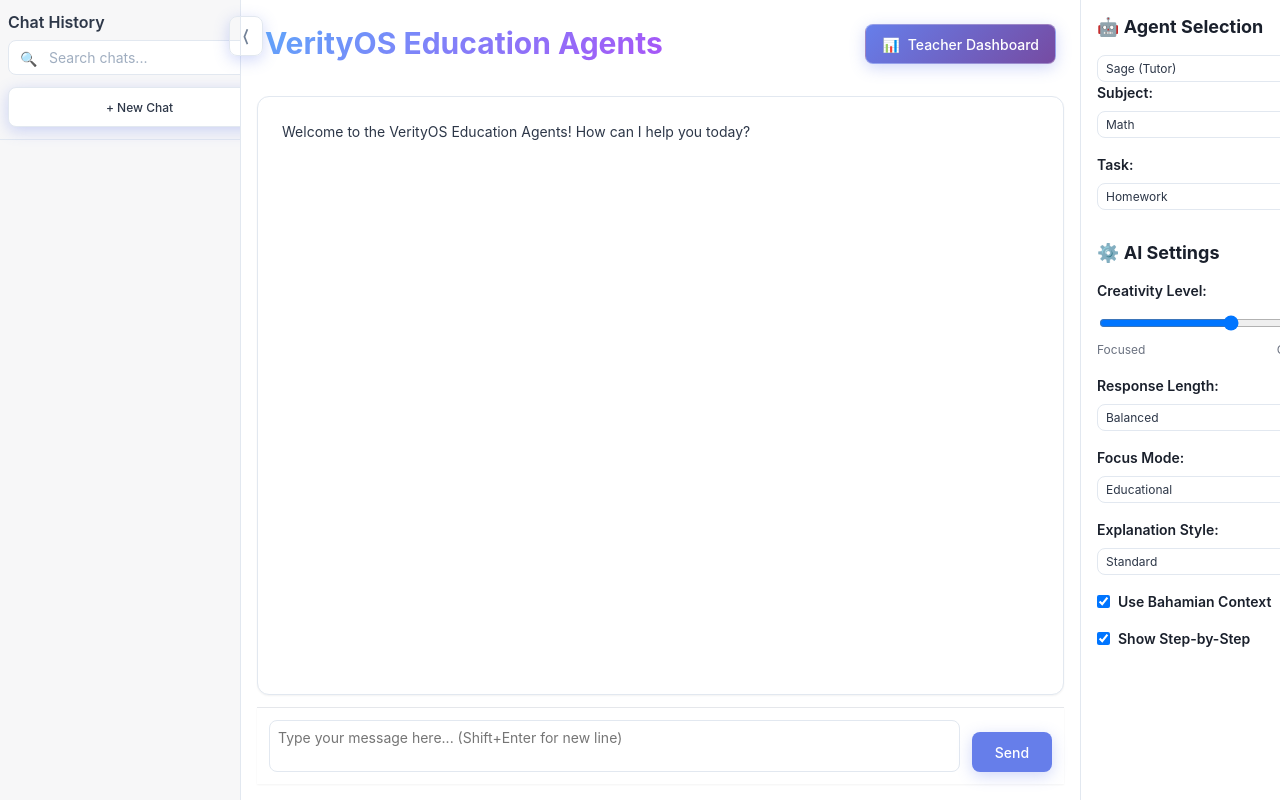
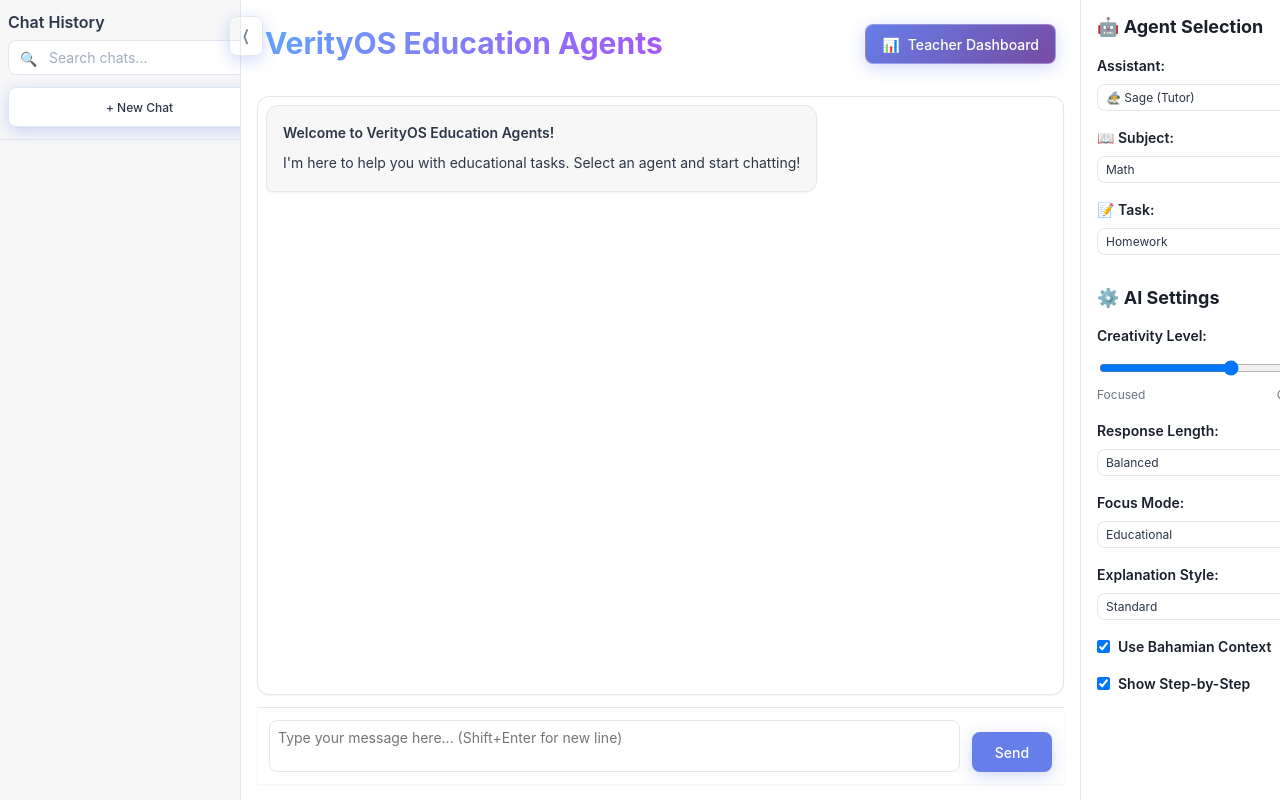
Before and after one commit to salutethegenius/verityos-education-agents, a Flask app: page / in a window 1280 px wide. Shown: the part 68-868 px from the top of the page. Run offline with Flask 3, Linux system fonts and the light colour scheme.

Commit message:
Assistant checkpoint: Rebuilt teacher interface with proper layout structure
Assistant generated file changes:
- web/templates/agent_interface.html: Rebuild teacher interface with proper layout structure matching student interface
- web/static/js/app.js: Fix JavaScript event handlers to match HTML element IDs, Fix JavaScript event handlers to match HTML element IDs

---

User prompt:

well we are focusing on the agent_interface really..

Replit-Commit-Author: Assistant
Replit-Commit-Session-Id: dcc4b1e3-7e39-4ed4-995a-b9f12f62e05c

```diff
--- a/web/static/js/app.js
+++ b/web/static/js/app.js
@@ -127,7 +127,7 @@ class ChatInterface {
         });
 
         // Send message button and input
-        const sendBtn = document.getElementById('send-btn');
+        const sendBtn = document.getElementById('send-button');
         const messageInput = document.getElementById('message-input');
 
         if (sendBtn) {
@@ -144,9 +144,17 @@ class ChatInterface {
         }
 
         // New conversation button
-        const newConversationBtn = document.getElementById('new-conversation');
+        const newConversationBtn = document.getElementById('new-chat-btn');
         if (newConversationBtn) {
             newConversationBtn.addEventListener('click', () => this.startNewConversation());
+        }
+
+        // Agent selection dropdown
+        const agentSelect = document.getElementById('agent-select');
+        if (agentSelect) {
+            agentSelect.addEventListener('change', (e) => {
+                this.switchAgent(e.target.value);
+            });
         }
     }
 
--- a/web/templates/agent_interface.html
+++ b/web/templates/agent_interface.html
@@ -1,3 +1,4 @@
+
 <!DOCTYPE html>
 <html lang="en">
 <head>
@@ -10,6 +11,7 @@
   <nav style="background-color: #f0f0f0; padding: 10px;">
     <a href="/student-login" style="text-decoration: none; color: blue;">Student Portal</a>
   </nav>
+
   <div id="app-container">
     <!-- Sidebar for chat history -->
     <div id="sidebar">
@@ -22,7 +24,7 @@
           <input type="text" id="chat-search-input" placeholder="Search chats..." class="sidebar-text">
           <span id="search-icon">🔍</span>
         </div>
-        <button id="new-chat-btn">
+        <button id="new-chat-btn" id="new-conversation">
           <span class="sidebar-text">+ New Chat</span>
         </button>
       </div>
@@ -31,9 +33,10 @@
       </div>
     </div>
 
-    <!-- Main chat area -->
+    <!-- Main content area -->
     <div id="main-content">
-      <div style="display: flex; justify-content: space-between; align-items: center; margin-bottom: var(--space-4); padding: var(--space-6) var(--space-6) 0;">
+      <!-- Header -->
+      <div style="display: flex; justify-content: space-between; align-items: center; margin-bottom: var(--space-4); padding: var(--space-6) var(--space-6) 0; flex-shrink: 0;">
         <h1 style="margin: 0; background: linear-gradient(135deg, #60a5fa, #a855f7); -webkit-background-clip: text; -webkit-text-fill-color: transparent; background-clip: text; color: #60a5fa; font-size: var(--font-size-3xl); font-weight: 700;">VerityOS Education Agents</h1>
         <a href="/dashboard" class="button button-primary" style="text-decoration: none; display: flex; align-items: center; gap: var(--space-2);">
           <span>📊</span>
@@ -41,9 +44,13 @@
         </a>
       </div>
 
+      <!-- Chat container -->
       <div id="chat-container">
         <div id="chat-window">
-          <div class="message bot">Welcome to the VerityOS Education Agents! How can I help you today?</div>
+          <div class="message agent-message">
+            <strong>Welcome to VerityOS Education Agents!</strong>
+            I'm here to help you with educational tasks. Select an agent and start chatting!
+          </div>
         </div>
 
         <div id="input-area">
@@ -53,28 +60,31 @@
       </div>
     </div>
 
-    <!-- Right sidebar for agent controls and AI settings -->
+    <!-- Right sidebar for agent controls -->
     <div id="controls-sidebar">
       <div id="agent-controls">
         <h3>🤖 Agent Selection</h3>
-        <select id="agent-select">
-          <option value="sage">Sage (Tutor)</option>
-          <option value="quill" disabled>Quill (Autograder) - Coming Soon</option>
-          <option value="lucaya">Lucaya (Research)</option>
-          <option value="echo">Echo (Comprehension)</option>
-          <option value="coral">🪸 Coral - Teacher Admin</option>
-          <option value="pineapple">Pineapple (Homework)</option>
-        </select>
+        <div class="control-group">
+          <label for="agent-select">Assistant:</label>
+          <select id="agent-select">
+            <option value="sage">🧙‍♂️ Sage (Tutor)</option>
+            <option value="echo">🗣️ Echo (Reading Coach)</option>
+            <option value="lucaya">🔍 Lucaya (Research)</option>
+            <option value="coral">🪸 Coral (Teacher Admin)</option>
+            <option value="pineapple">🍍 Pineapple (Homework)</option>
+            <option value="quill" disabled>✏️ Quill (Autograder) - Coming Soon</option>
+          </select>
+        </div>
 
         <div class="control-group">
-          <label for="subject-select">Subject:</label>
+          <label for="subject-select">📖 Subject:</label>
           <select id="subject-select">
             <!-- Options will be populated by JavaScript based on selected agent -->
           </select>
         </div>
 
         <div class="control-group">
-          <label for="task-select">Task:</label>
+          <label for="task-select">📝 Task:</label>
           <select id="task-select">
             <!-- Options will be populated by JavaScript based on selected agent -->
           </select>
```
